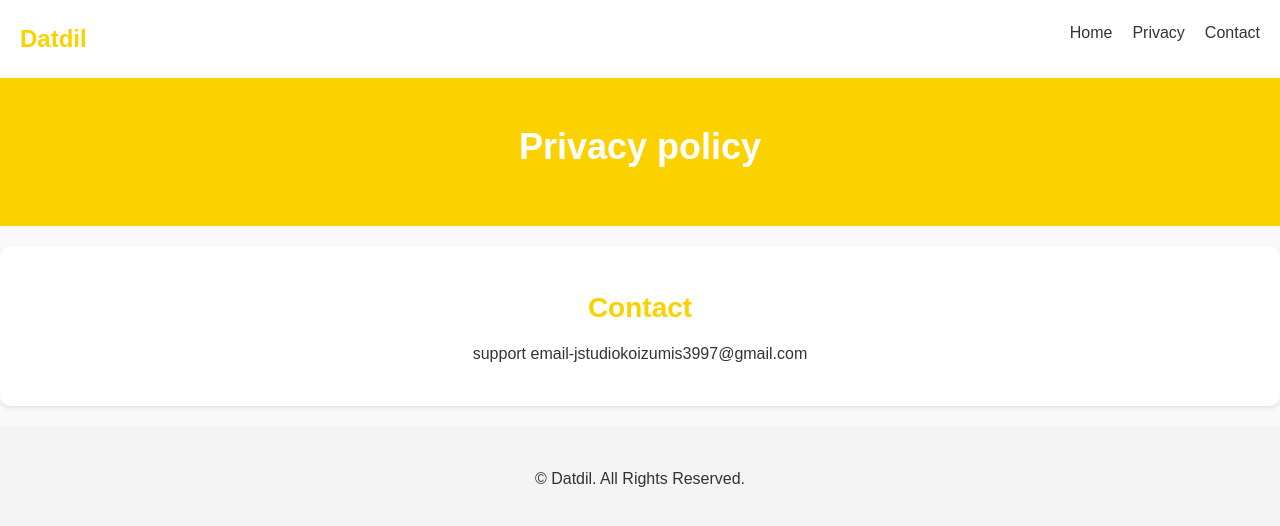
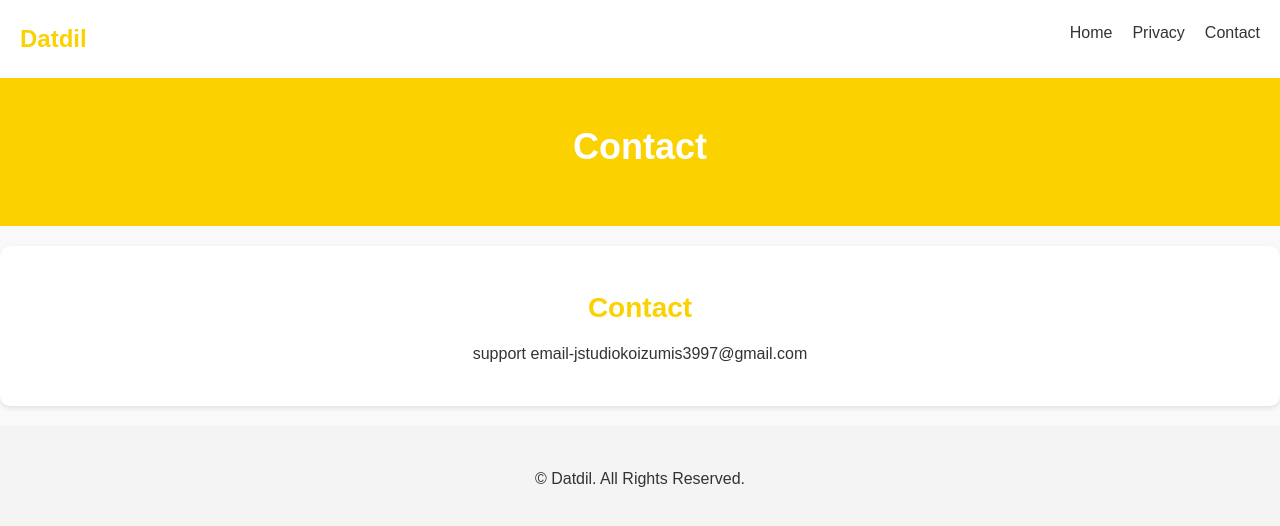
Before and after one commit to dat-dil/dat-dil.github.io, a plain HTML site: page contact.html in a window 1280 px wide. Drawn offline with Linux system fonts and the light colour scheme.

Commit message:
contact修正

```diff
--- a/contact.html
+++ b/contact.html
@@ -173,7 +173,7 @@
     </header>
 
     <section class="intro">
-        <h1>Privacy policy</h1>
+        <h1>Contact</h1>
 
     </section>
     <section class="about">
```
